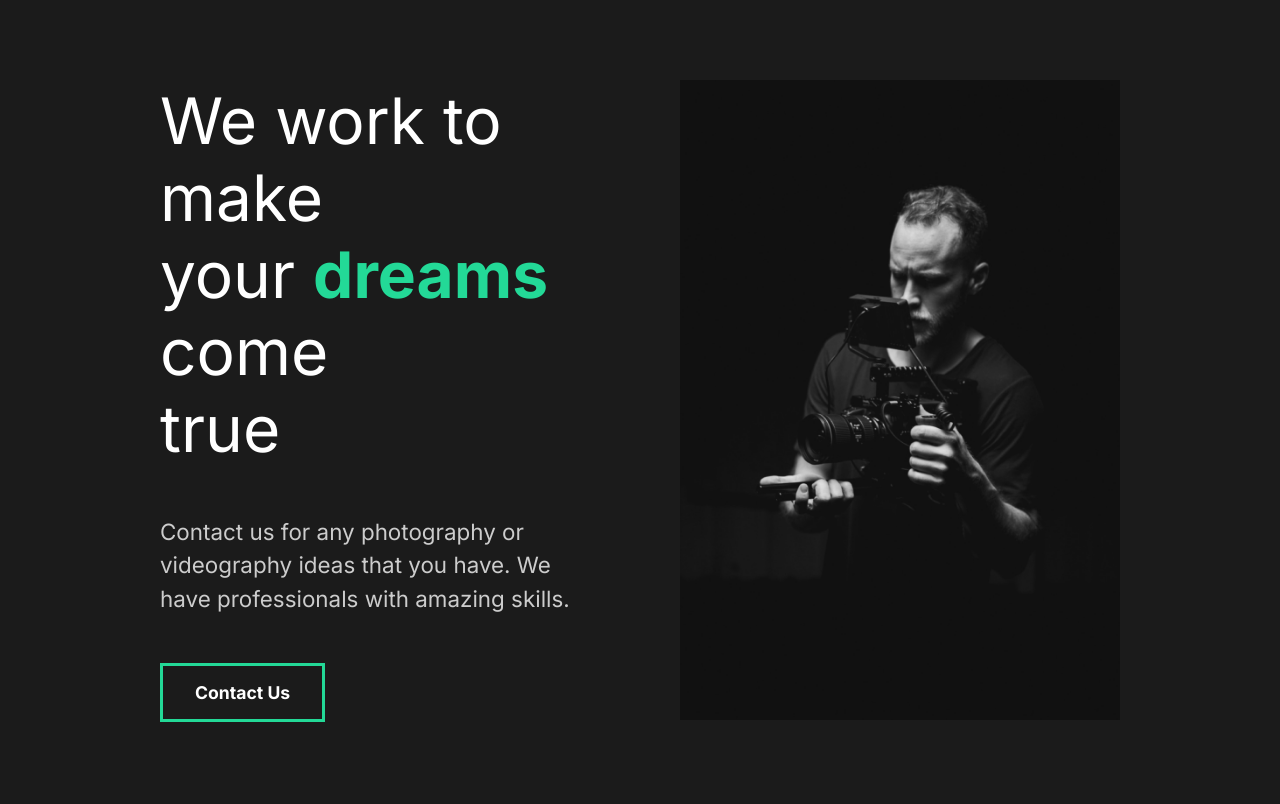
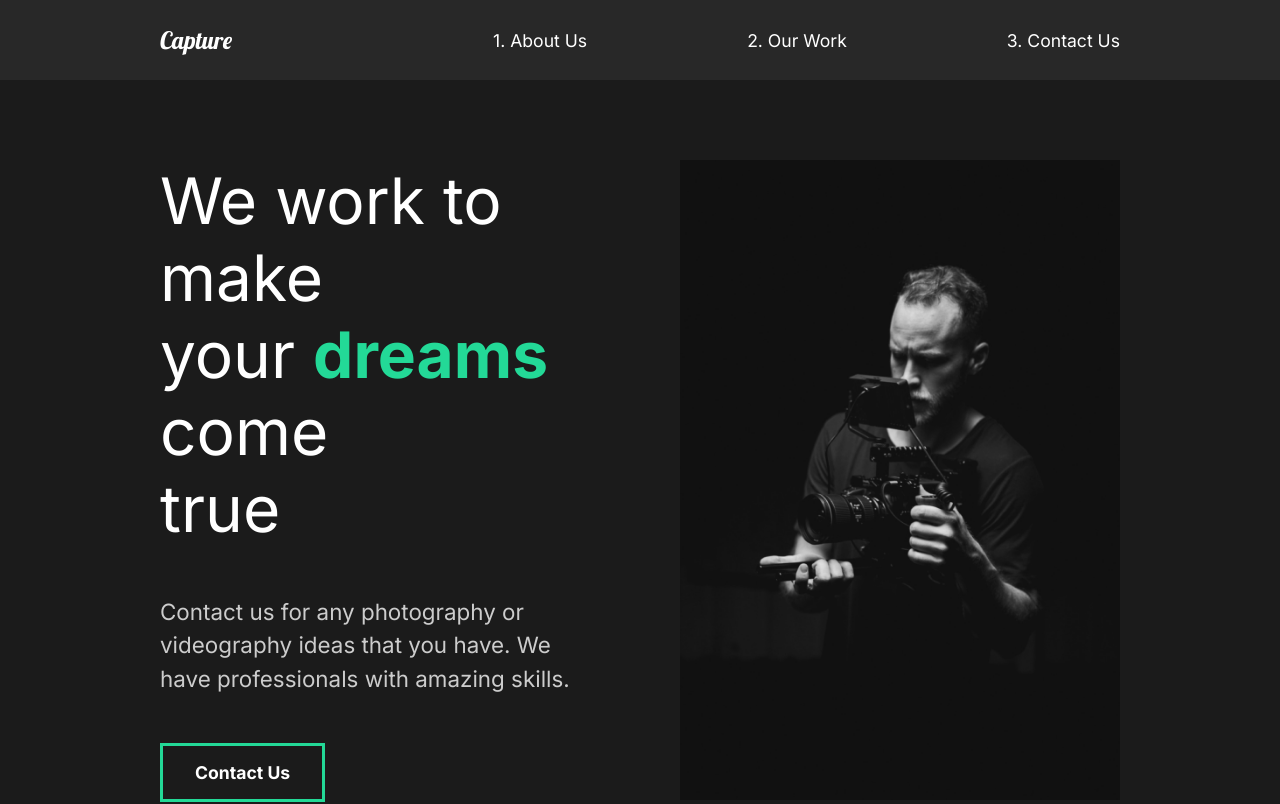
Before and after one commit to aashishshrestha09/Capture-Portfolio, a React (Create React App) app: page / in a window 1280 px wide. Shown: the top 804 px of the page. Built offline with nearby package versions, Linux system fonts and the light colour scheme.

Commit message:
7. Creating Our Nav

```diff
--- a/src/App.js
+++ b/src/App.js
@@ -2,11 +2,13 @@
 import GlobalStyle from './components/GlobalStyle'
 // Import Pages
 import AboutUs from './pages/AboutUs'
+import Nav from './components/Nav'
 
 function App() {
   return (
     <div className="App">
       <GlobalStyle />
+      <Nav />
       <AboutUs />
     </div>
   );
--- /dev/null
+++ b/src/components/Nav.js
@@ -0,0 +1,50 @@
+import styled from 'styled-components'
+
+const Nav = () => {
+    return (
+        <StyledNav>
+            <h1><a id="logo" href="#">Capture</a></h1>
+            <ul>
+                <li>
+                    <a href="#">1. About Us</a>
+                </li>
+                <li>
+                    <a href="#">2. Our Work</a>
+                </li>
+                <li>
+                    <a href="#">3. Contact Us</a>
+                </li>
+
+            </ul>
+        </StyledNav>
+    )
+}
+
+const StyledNav = styled.nav`
+    min-height: 10vh;
+    display: flex;
+    margin: auto;
+    justify-content: space-between;
+    align-items: center;
+    padding: 1rem 10rem;
+    background: #282828;
+    a {
+        color: white;
+        text-decoration: none;
+    }
+    ul {
+        display: flex;
+        list-style: none;
+    }
+    #logo {
+        font-size: 1.5rem;
+        font-family: "Lobster", cursive;
+        font-weight: lighter;
+    }
+    li {
+        padding-left: 10rem;
+        position: relative;
+    }
+`
+
+export default Nav;
```
Also changed, not shown: 1 other file (tests, documents, lock files or other folders).
